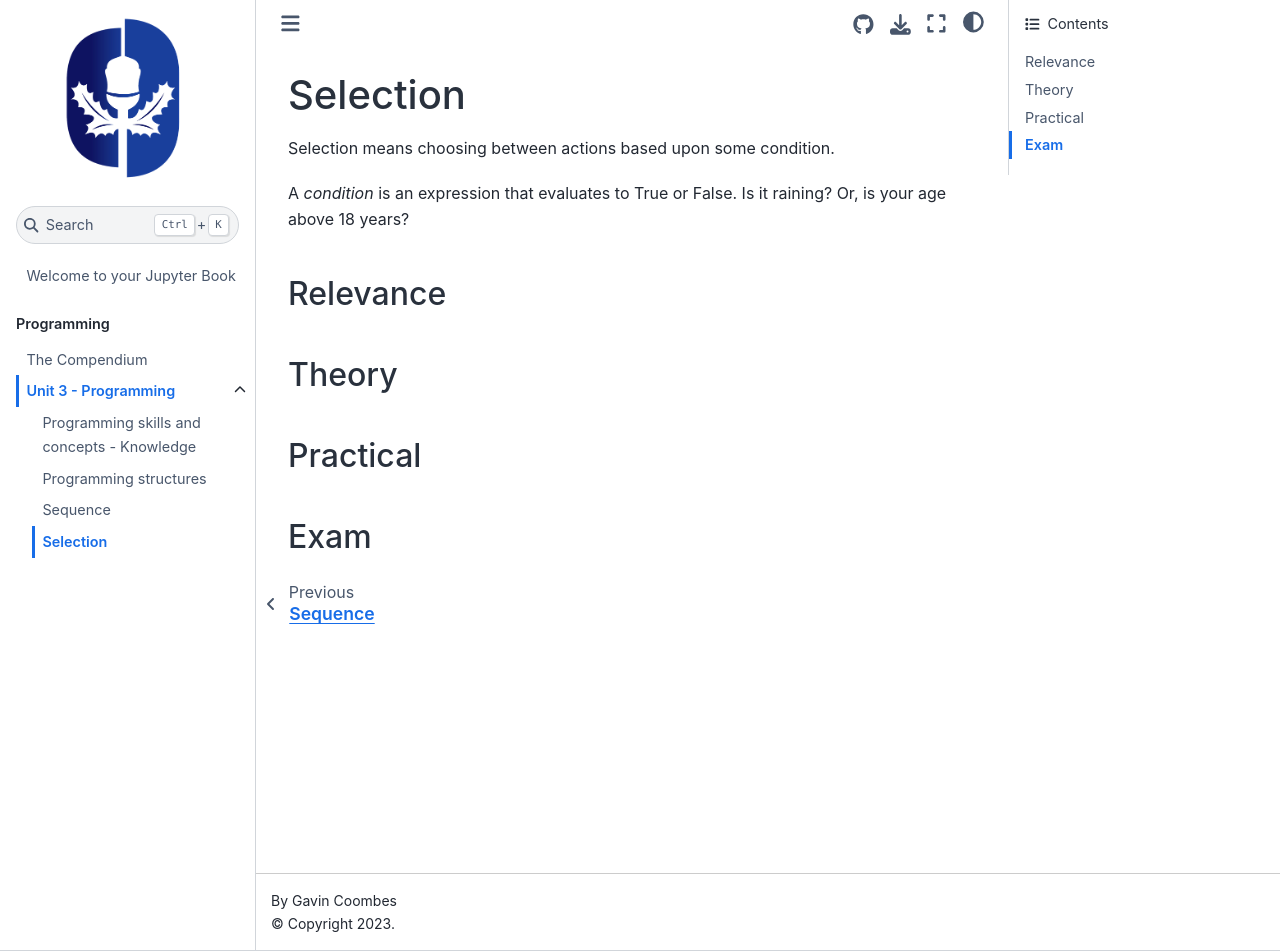
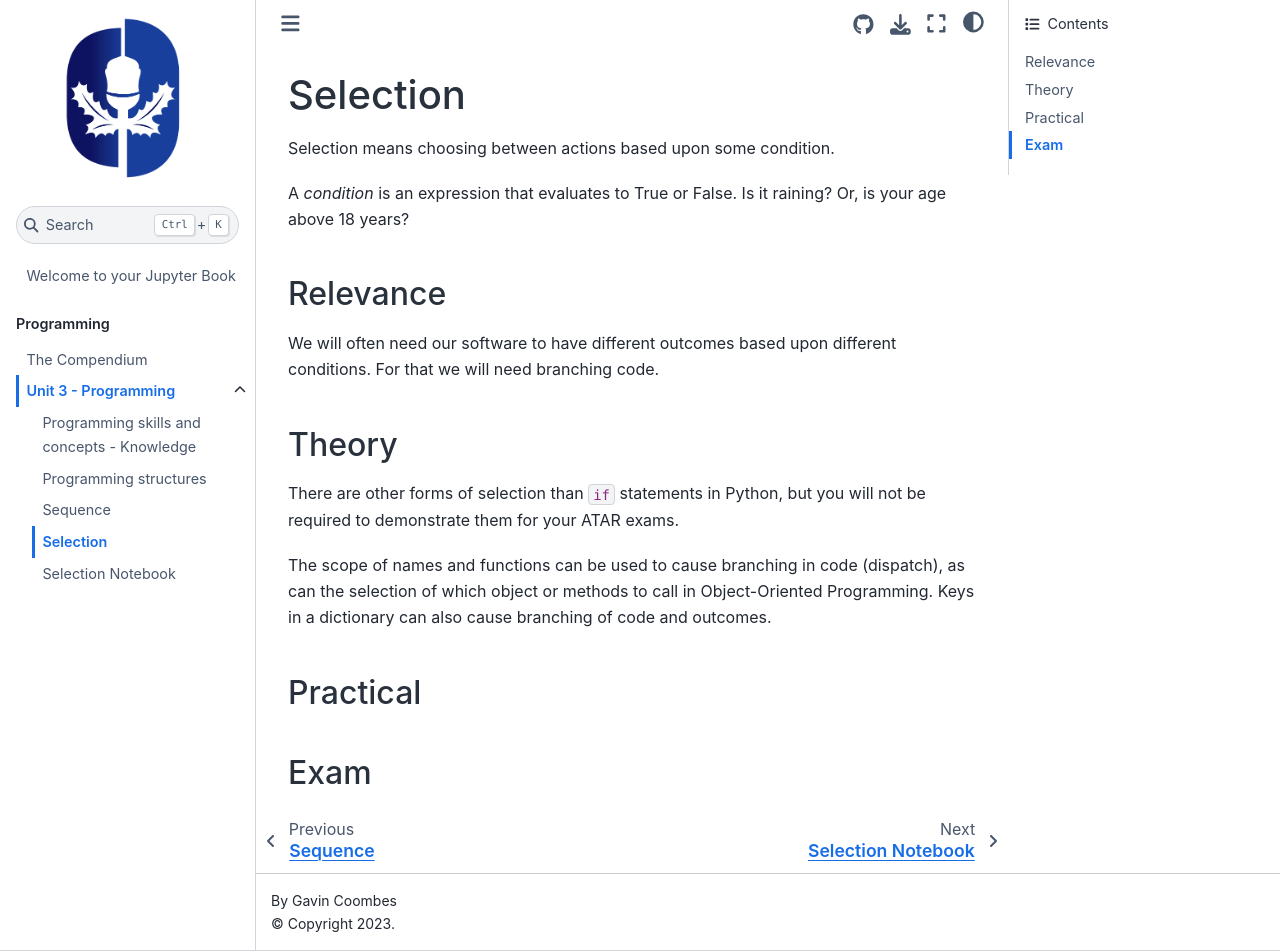
Before and after one commit to darkseas-education/computer-science-atar, a Jupyter Book: the page built from content/prog/know-prog/prog-control-struct/20_selection.md, in a window 1280 px wide and 951 px high. Built offline with Jupyter Book 1.0.4 settings and Sphinx 7.4.7 and the Sphinx Book theme 1.1.4, drawn with Linux system fonts in a browser that asks for light colours; pages that are not in the unit, such as notebooks, are missing from menus.

Commit message:
Add selection notebook.

```diff
--- a/_toc.yml
+++ b/_toc.yml
@@ -17,6 +17,7 @@ parts:
       sections:
       - file: content/prog/know-prog/00_index
       - file: content/prog/know-prog/prog-control-struct/00_index
-      - file: content/prog/know-prog/prog-control-struct/10_sequence.md
-      - file: content/prog/know-prog/prog-control-struct/20_selection.md
+      - file: content/prog/know-prog/prog-control-struct/10_sequence
       - file: notebooks/11_sequence
+      - file: content/prog/know-prog/prog-control-struct/20_selection
+      - file: notebooks/21_selection
--- a/content/prog/know-prog/prog-control-struct/20_selection.md
+++ b/content/prog/know-prog/prog-control-struct/20_selection.md
@@ -8,7 +8,18 @@ Or, is your age above 18 years?
 
 ## Relevance
 
+We will often need our software to have different outcomes based upon different
+conditions.
+For that we will need branching code.
+
 ## Theory
+
+There are other forms of selection than `if` statements in Python, but you will
+not be required to demonstrate them for your ATAR exams.
+
+The scope of names and functions can be used to cause branching in code (dispatch), as can
+the selection of which object or methods to call in Object-Oriented Programming.
+Keys in a dictionary can also cause branching of code and outcomes.
 
 ## Practical
 
```
Also changed, not shown: notebooks/21_selection.md (added, +29 -0 lines).
